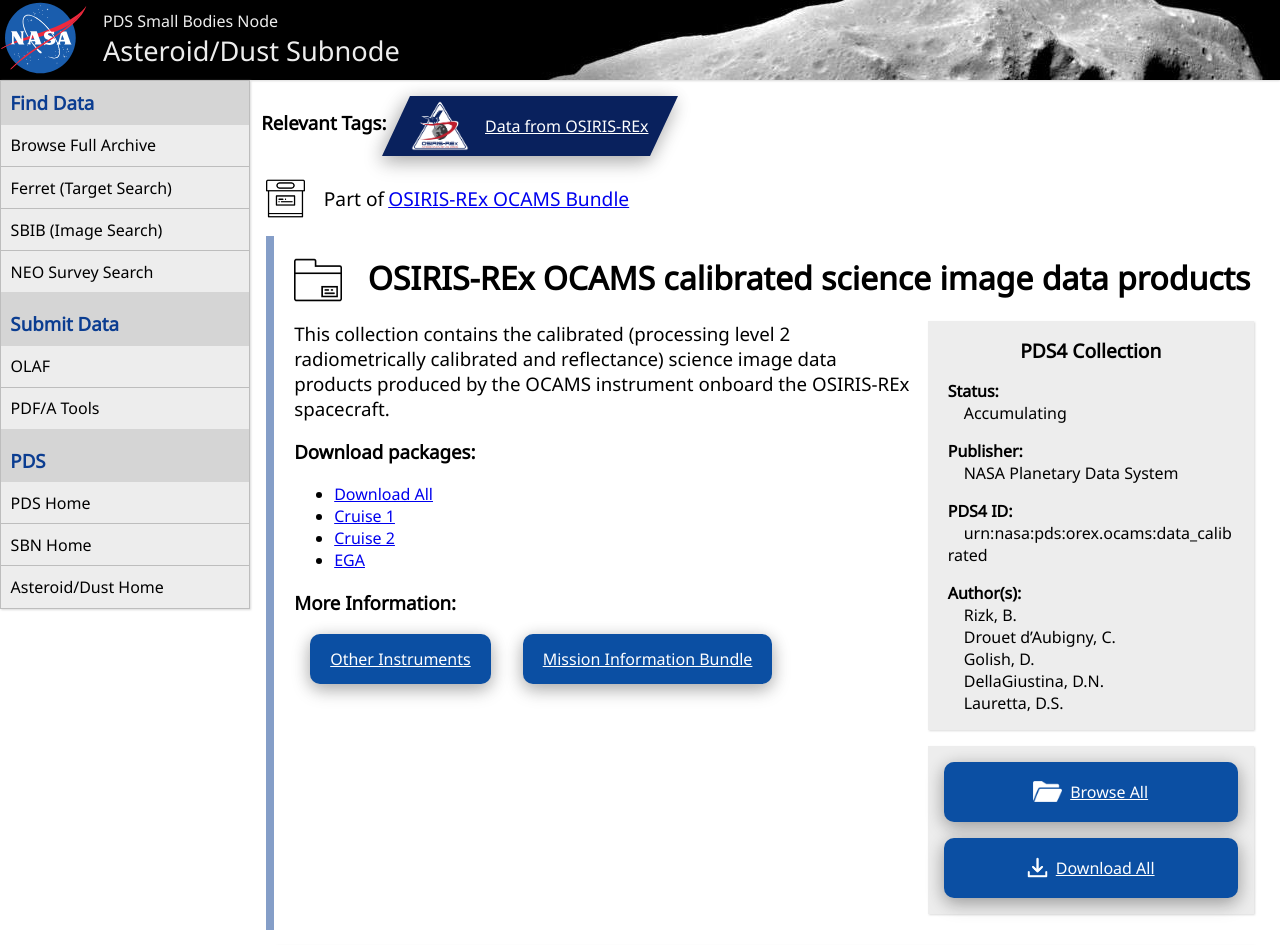
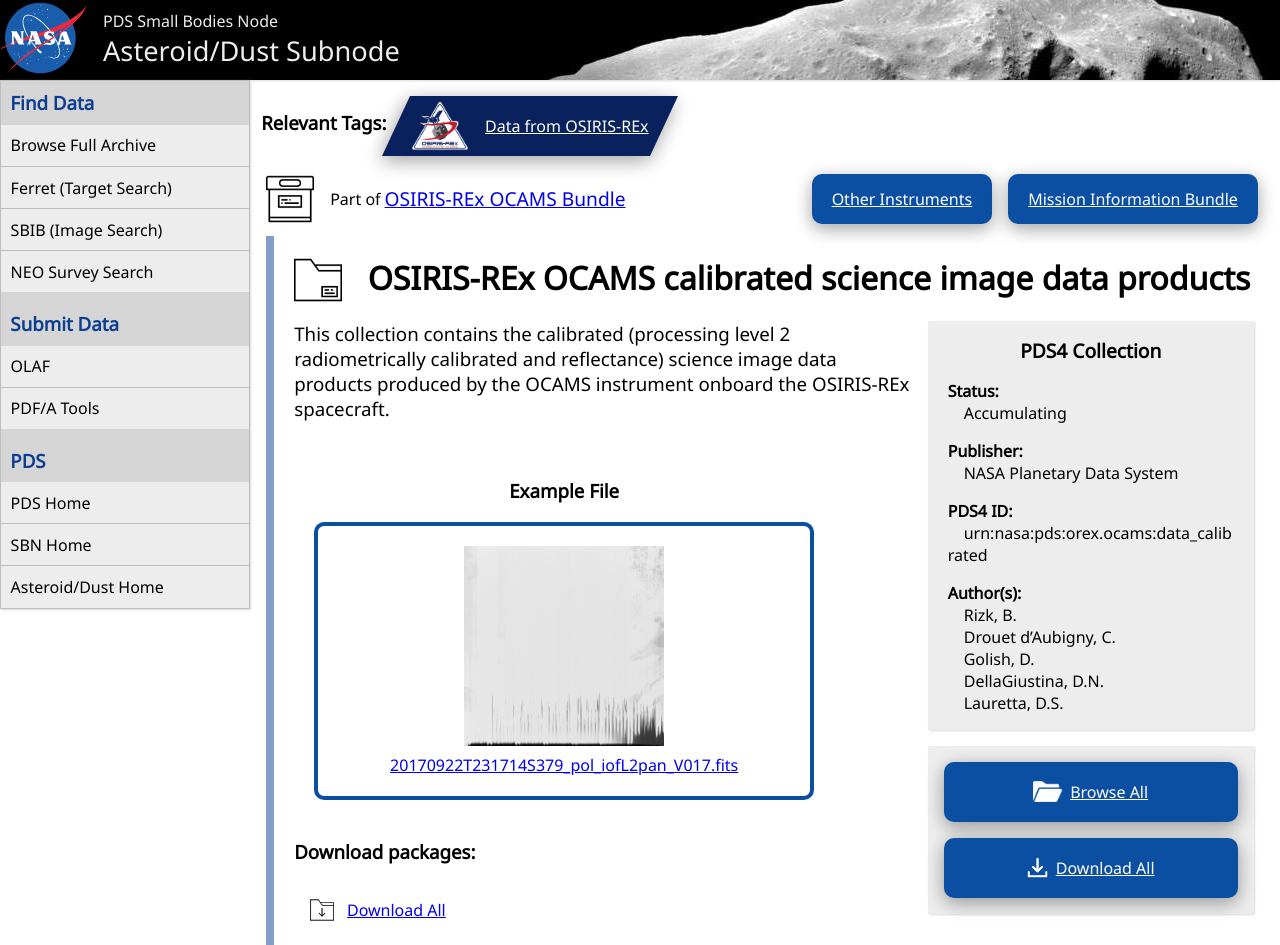
Before and after one commit to sbn-psi/jekyll-archive-port, a Jekyll site: the page built from _posts/collections/0001-01-01-osiris-rex-ocams-calibrated-science-image-data-products.md, in a window 1280 px wide. Shown: the top 945 px of the page. Built offline with Jekyll 4.4.1, drawn with Linux system fonts in a browser that asks for light colours.

Commit message:
rearrange collection page

```diff
--- a/_data/collections/urn-nasa-pds-orex_ocams_data_raw.json
+++ b/_data/collections/urn-nasa-pds-orex_ocams_data_raw.json
@@ -51,6 +51,7 @@
     },
     "example": {
         "name": "20160919T162110S802_map_L0sscal_V000.fits",
-        "url": "https://sbnarchive.psi.edu/pds4/orex/orex.ocams/data_raw/cruise_1/20160919T162110S802_map_L0sscal_V000.fits"
+        "url": "https://sbnarchive.psi.edu/pds4/orex/orex.ocams/data_raw/cruise_1/20160919T162110S802_map_L0sscal_V000.fits",
+        "thumbnailUrl": "/images/examples/cb3v2-q0e0q.jpg"
     }
 }
--- a/_layouts/collection.html
+++ b/_layouts/collection.html
@@ -3,45 +3,62 @@
 ---
 {% assign data = site.data.collections[page.dataset] %}
 
-{% if data.localDocumentsUrl %}
-<h3>&nbsp;</h3>
 <section class="dataset-quicklinks">
-    <a href="{{data.localDocumentsUrl}}">View Local Documents</a>
-</section>
-{% endif %}
+    {% if data.localDocumentsUrl %}
+    <div>
+        <h3>View Local Documents</h3>
+        <a href="{{data.localDocumentsUrl}}">
+            <img src="/images/icn-documents.png">
+            <span>View Local Documents</span>
+        </a>
+    </div>
+    {% endif %}
+    {% if data.example.size > 0 %}
+    <div>
+        {% if data.isDocument %}
+        <h3>Key Document</h3>
+        {% else %}
+        <h3>Example File</h3>
+        {% endif %}
 
-{% if data.example.size > 0 %}
-    {% if data.isDocument %}
-    <h3>Key Document:</h3>
-    {% else %}
-    <h3>Example File:</h3>
-    {% endif %}
-    <section class="dataset-quicklinks">
         <a href="{{data.example.url}}">
             {% if data.example.thumbnailUrl %}
             <img src="{{data.example.thumbnailUrl}}">
             {% else %}
             <img src="/images/icn-file.png">
             {% endif %}
-            {{ data.example.name }}
+            <span>{{ data.example.name }}</span>
         </a>
-    </section>
-{% endif %}
+    </div>
+    {% endif %}
+</section>
+
+
 
 {% if data.alternateLocations.size > 0 %}
 <h3>Download packages:</h3>
 <section class="dataset-downloads">
     <ul>
-        <li><a href="{{ data.location.downloadUrl }}"> <span> Download All {% if data.location.downloadSize %} <span class="download-size">({{ data.location.downloadSize }})</span> {% endif %}</span></a></li>
+        <li>
+            <img src="/images/icn-package.png">
+            <a href="{{ data.location.downloadUrl }}">
+                <span> Download All {% if data.location.downloadSize %} <span class="download-size">({{ data.location.downloadSize }})</span> {% endif %}</span>
+            </a>
+        </li>
         {% for alt in data.alternateLocations %}
-        <li><a href="{{ alt.downloadUrl }}"> <span> {{ alt.name }} {% if alt.downloadSize %} <span class="download-size">({{ alt.downloadSize }})</span> {% endif %}</span></a></li>
+        <li>
+            <img src="/images/icn-package.png">
+            <a href="{{ alt.downloadUrl }}">
+                <span> {{ alt.name }} {% if alt.downloadSize %} <span class="download-size">({{ alt.downloadSize }})</span> {% endif %}</span>
+            </a>
+        </li>
         {% endfor %}
     </ul>
 </section>
 {% endif %}
 
 
-{% if data.otherInstrumentsUrl or data.missionBundleUrl %}
+<!-- {% if data.otherInstrumentsUrl or data.missionBundleUrl %}
 <h3>More Information:</h3>
 <section class="dataset-quicklinks">
 {% if data.otherInstrumentsUrl %}
@@ -51,4 +68,4 @@
     <a href="{{data.missionBundleUrl}}">Mission Information Bundle</a>
 {% endif %}
 </section>
-{% endif %}
+{% endif %} -->
--- a/_layouts/resource.html
+++ b/_layouts/resource.html
@@ -48,9 +48,19 @@
             {% assign bundlePost = post %}
         {% endif %}
     {% endfor %}
-    <div class="bundle-breadcrumb">
+    <div class="family-links">
         <img src="/images/icn-bundle.png">
         Part of <a class="ignore-a-styling" href="{{ bundlePost.permalink }}"><span>{{ bundle.name }}</span></a>
+        {% if data.otherInstrumentsUrl or data.missionBundleUrl %}
+        <div>
+            {% if data.otherInstrumentsUrl %}
+                <a class="big-ugly-button" href="{{data.otherInstrumentsUrl}}">Other Instruments</a>
+            {% endif %}
+            {% if data.missionBundleUrl %}
+                <a class="big-ugly-button" href="{{data.missionBundleUrl}}">Mission Information Bundle</a>
+            {% endif %}
+        </div>
+        {% endif %}
     </div>
 {% endif %}
 <div itemscope itemtype="https://schema.org/Dataset"
@@ -126,8 +136,9 @@
     {% endif %}
 
 
-
+    <!-- Bundle/Collection-specific content start -->
     {{ content }}
+    <!-- Bundle/Collection-specific content end -->
 
 
     {% if data.citation %}
--- a/css/project-main.css
+++ b/css/project-main.css
@@ -332,32 +332,73 @@
   height: 0;
   clear: both; }
 
-.bundle-breadcrumb {
+.family-links {
   margin-left: 5px;
+  width: 100%;
+  min-height: 75px;
   display: inline-flex;
-  flex-flow: row nowrap;
-  flex-shrink: 1;
-  align-items: center;
-  height: 75px;
-  font-size: 1.2em; }
-  .bundle-breadcrumb a {
+  flex-flow: row wrap;
+  align-items: center; }
+  .family-links > a {
+    font-size: 1.2em;
     padding-left: 4px;
     height: 60px;
     box-sizing: border-box;
     display: flex;
     flex-direction: row;
     align-items: center; }
-  .bundle-breadcrumb img {
-    max-height: 2em;
+  .family-links img {
+    max-height: 48px;
+    margin-right: 1em; }
+  .family-links div {
+    margin-left: auto;
+    display: flex;
+    flex-flow: row wrap; }
+    .family-links div a {
       margin-right: 1em; }
 
 .dataset-quicklinks {
-  margin: 0 auto;
   display: flex;
   flex-flow: row wrap;
-  padding-bottom: 30px; }
-  .dataset-quicklinks a {
-    margin: 0 1em;
+  max-width: 1200px; }
+  .dataset-quicklinks div {
+    display: inline;
+    padding: 20px;
+    max-width: 500px;
+    flex: 1; }
+    .dataset-quicklinks div h3 {
+      text-align: center; }
+    .dataset-quicklinks div a {
+      display: flex;
+      flex-direction: column;
+      align-items: center;
+      border: 4px solid #0B4FA3;
+      border-radius: 10px;
+      padding: 20px; }
+      .dataset-quicklinks div a img {
+        max-height: 200px;
+        max-width: 200px;
+        color: white;
+        margin-bottom: 0.5em; }
+      .dataset-quicklinks div a span {
+        word-break: break-all; }
+
+.dataset-downloads ul {
+  display: flex;
+  flex-direction: column;
+  list-style-type: none;
+  padding-left: 0; }
+.dataset-downloads li {
+  display: flex;
+  flex-flow: row nowrap;
+  align-items: center;
+  margin-left: 0;
+  padding: 1em; }
+  .dataset-downloads li img {
+    height: 1.5em;
+    margin-right: 0.8em; }
+
+.big-ugly-button {
   min-width: 120px;
   background-color: #0B4FA3;
   color: white;
@@ -372,9 +413,5 @@
   flex-direction: column;
   align-items: center;
   justify-content: center; }
-    .dataset-quicklinks a img {
-      height: 2em;
-      color: white;
-      margin-bottom: 0.5em; }
 
 /*# sourceMappingURL=project-main.css.map */
```
Also changed, not shown: _data/collections/urn-nasa-pds-orex_ocams-data_calibrated.json (+72 -1 lines), css/main.scss (+69 -15 lines), images/examples/cb3v2-q0e0q.jpg (added), images/examples/cba5l-6v09c.jpg (added), images/icn-collection.png, images/icn-documents.png (added), images/icn-file.png, images/icn-package.png (added), 1 other file. Lines whose indentation alone changed are shown as unchanged.
